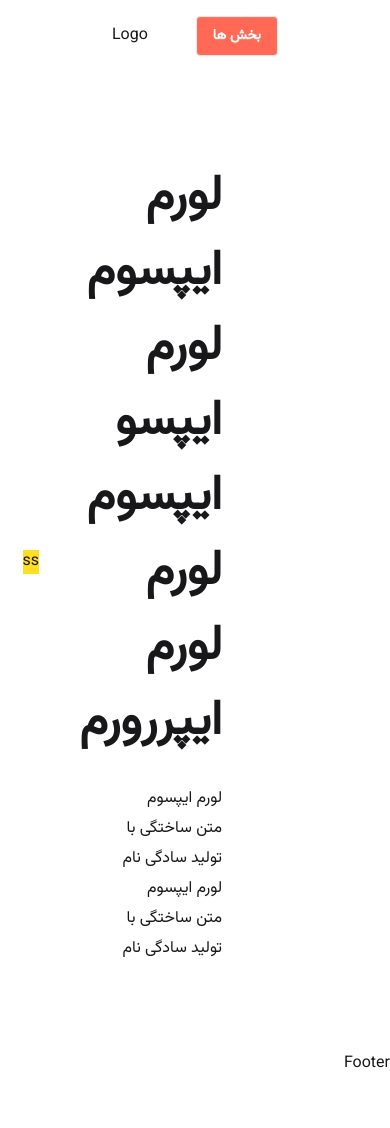
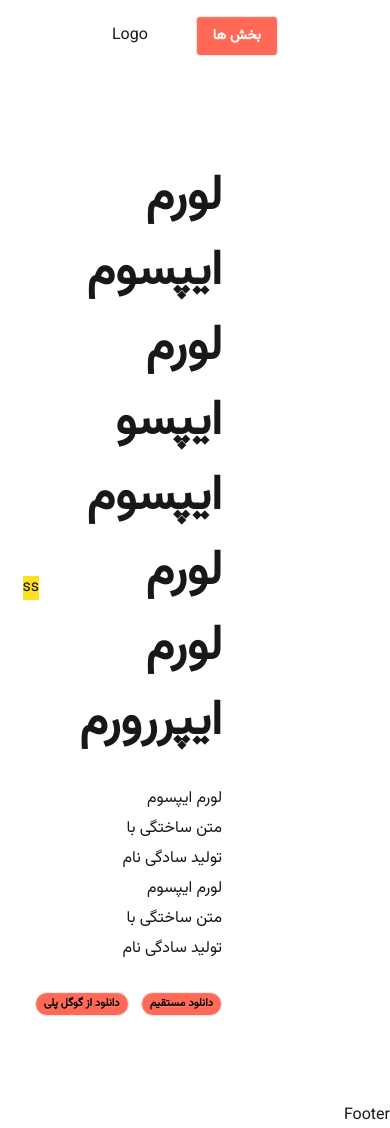
Before and after one commit to buordino/landing, a Next.js app: page / in a window 390 px wide. Before the commit the page ends 1076 px from the top, so only its background shows below. Built offline with nearby package versions, Linux system fonts and the light colour scheme.

Commit message:
add a button component

```diff
--- /dev/null
+++ b/app/_components/Button.tsx
@@ -0,0 +1,14 @@
+import { ReactNode } from "react";
+
+interface ButtonPropsType {
+  children: ReactNode;
+}
+const Button = ({ children }: ButtonPropsType) => {
+  return (
+    <button className="btn btn-xs sm:btn-sm md:btn-md lg:btn-lg  bg-custome-orange-2 text-black rounded-[14px] ">
+      {children}
+    </button>
+  );
+};
+
+export default Button;
--- a/app/_components/MainContent.tsx
+++ b/app/_components/MainContent.tsx
@@ -1,3 +1,4 @@
+import Button from "./Button";
 
 const MainContent = () => {
   return (
@@ -9,6 +10,10 @@ const MainContent = () => {
         لورم ایپسوم متن ساختگی با تولید سادگی نام لورم ایپسوم متن ساختگی با
         تولید سادگی نام
       </p>
+      <div className="mt-7 flex items-center gap-3">
+        <Button>دانلود مستقیم</Button>
+        <Button>دانلود از گوگل پلی</Button>
+      </div>
     </div>
   );
 }
```
